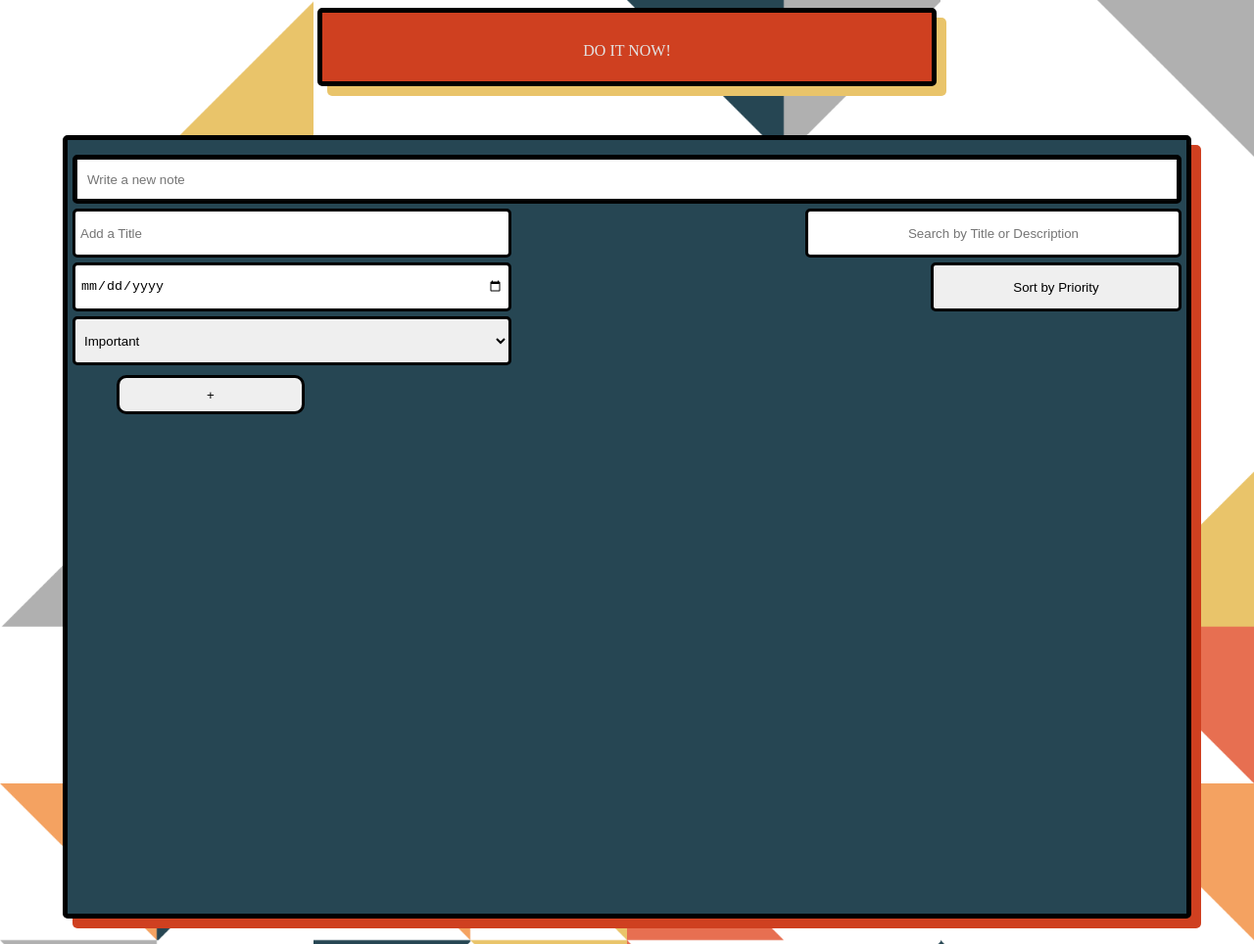
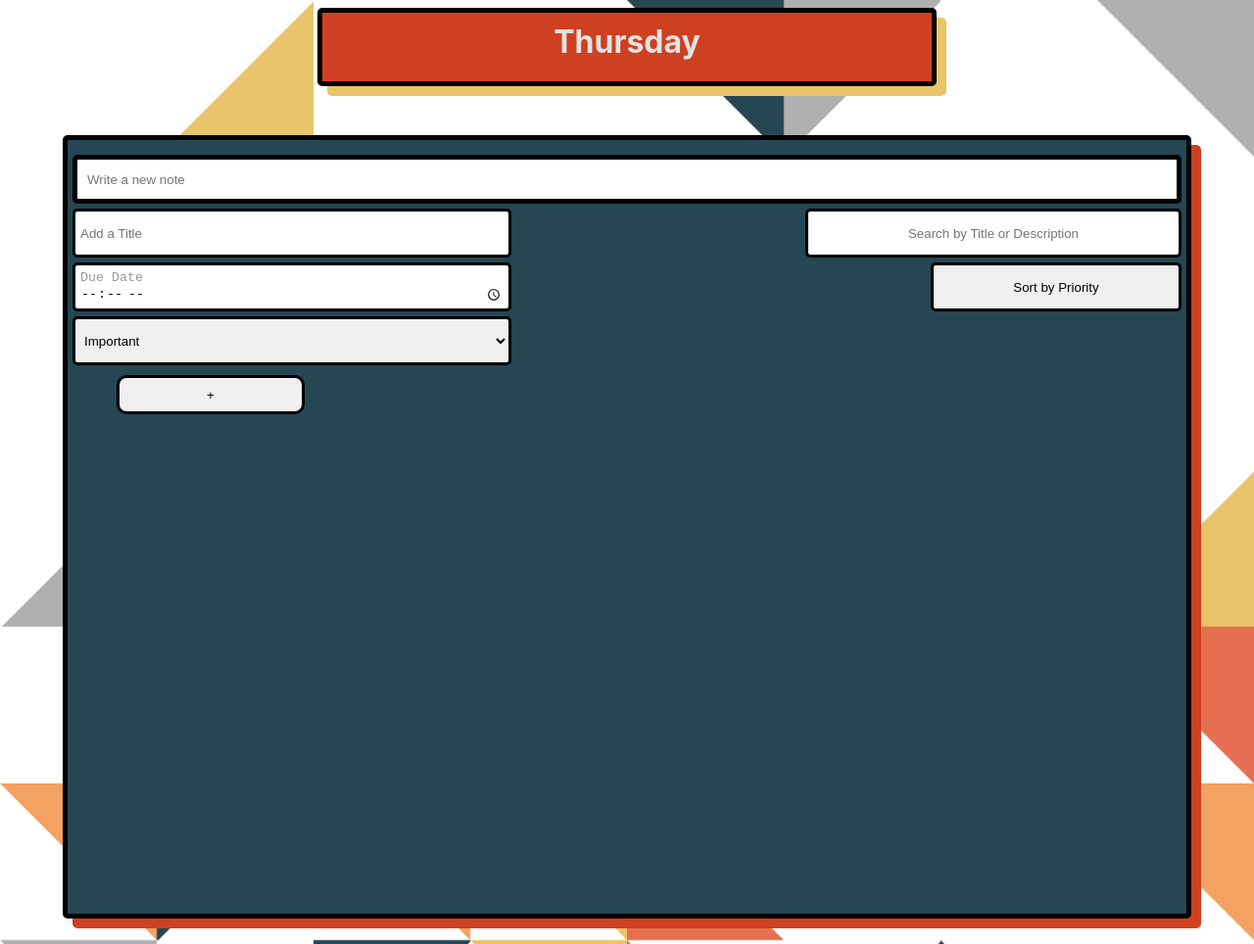
Before and after one commit to Ali-Olliek/TodoApp, a plain HTML site: page Index.html in a window 1280 px wide. Shown: the whole page at 98% size. Drawn offline with nearby package versions, Linux system fonts and the light colour scheme.

Commit message:
Updated due date placeholder

```diff
--- a/Index.html
+++ b/Index.html
@@ -10,8 +10,7 @@
 <body>
    <div class="main">
        <header class="header center">
-                <div class="todo">DO IT NOW!</div>
-                <div class="Date"></div>
+                <h1 class="day" id ="day"></h1>
         </header>
                 <div class="cont center" id="container">
 
@@ -19,7 +18,7 @@
                     <button id="addnote" class="addnote">+</button>
                     <input id="title" class="attr title" type="text" placeholder="Add a Title">
                     <input id="title" class="attr short" type="text" placeholder="Title">
-                    <input id="date" class="attr" type="date" placeholder="DueDate">
+                    <input id="date" class="attr duedate" type="time" placeholder="Due Date">
                     <button class="btn sort" id="sort">Sort by Priority</button>
                     <button class="btn sort short" id="sort">Sort</button>
                     <input id="search" class="btn search" type="text" placeholder="Search by Title or Description">
--- a/Index.js
+++ b/Index.js
@@ -13,6 +13,14 @@ let mil_in_year = 3.154e+10;
 get_random_id = () => {
    return Math.floor(Math.random() * 1000);
 }
+
+// Display week day in header
+let weekdays = ["Monday","Tuesday","Wednesday","Thursday","Friday","Saturday","Sunday"];
+let display_day = document.getElementById("day");
+const d = new Date();
+let day = weekdays[d.getDay()-1];
+display_day.innerHTML = day;
+
 
 let add_note = $("#addnote");
 let note_list = $("#notelist");
--- a/styling/styles.css
+++ b/styling/styles.css
@@ -85,6 +85,19 @@ ul {
     border: 3px solid black;
 }
 
+input[type="time"]::before {
+color: #999;
+content: attr(placeholder);
+margin-right: 50px;
+}
+
+/* https: //gist.github.com/kevindaus/0e6c3941b1a6e71fcdf51463830bca98 */
+
+input[type="time"]:focus::before {
+    content: "" !important;
+    display: none;
+
+}
 .search {
     top: 70px;
     text-align: center;
@@ -122,6 +135,12 @@ ul {
     border: 3px solid black;
 }
 
+.day {
+    font-family: -apple-system, BlinkMacSystemFont, 'Segoe UI', Roboto, Oxygen, Ubuntu, Cantarell, 'Open Sans', 'Helvetica Neue', sans-serif;
+    margin-top: -20px;
+    font-stretch: extra-expanded;
+}
+
 @media screen and (max-width:400px) {
     * {
         font-size: 1.2rem;
@@ -134,7 +153,7 @@ ul {
     header {
         padding: 5px;
         width: 95vw;
-        height: 20vh;
+        height: 10vh;
     }
 
     .container {
```
Also changed, not shown: assets/stopwatch-solid.svg (added), 1 other file.
